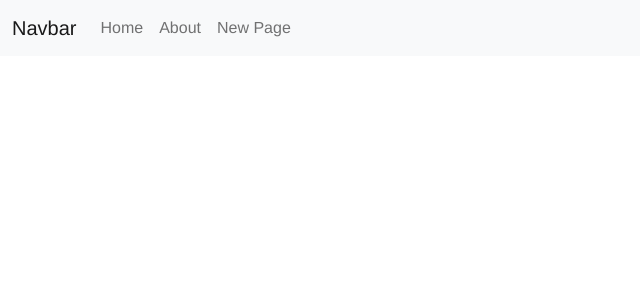
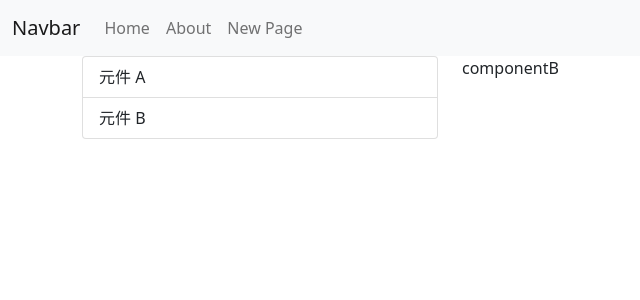
Before and after one commit to stevecyj/vue-router-record, a Vue app: page /#/newpage/b in a window 1280 px wide. Shown: the top 300 px of the page, without its empty margins (0-640 px from the left). Built offline with nearby package versions, Linux system fonts and the light colour scheme.

Commit message:
nested router

```diff
--- a/src/App.vue
+++ b/src/App.vue
@@ -33,25 +33,4 @@
   </div>
 </template>
 
-<style>
-#app {
-  font-family: Avenir, Helvetica, Arial, sans-serif;
-  -webkit-font-smoothing: antialiased;
-  -moz-osx-font-smoothing: grayscale;
-  text-align: center;
-  color: #2c3e50;
-}
-
-#nav {
-  padding: 30px;
-}
-
-#nav a {
-  font-weight: bold;
-  color: #2c3e50;
-}
-
-#nav a.router-link-exact-active {
-  color: #42b983;
-}
-</style>
+<style></style>
--- a/src/views/NewPage.vue
+++ b/src/views/NewPage.vue
@@ -1,3 +1,17 @@
 <template>
-  <div>新增頁面</div>
+  <div class="row">
+    <div class="col-4">
+      <div class="list-group">
+        <router-link to="/newpage/a" href="#" class="list-group-item list-group-item-action">
+          元件 A
+        </router-link>
+        <router-link to="/newpage/b" href="#" class="list-group-item list-group-item-action">
+          元件 B
+        </router-link>
+      </div>
+    </div>
+    <div class="col-8">
+      <router-view></router-view>
+    </div>
+  </div>
 </template>
--- /dev/null
+++ b/src/views/componentA.vue
@@ -0,0 +1,3 @@
+<template>
+  <div>componentA</div>
+</template>
--- /dev/null
+++ b/src/views/componentB.vue
@@ -0,0 +1,3 @@
+<template>
+  <div>componentB</div>
+</template>
```
Also changed, not shown: src/router/mainRouter.js (+10 -0 lines), 1 other file (tests, documents, lock files or other folders).
